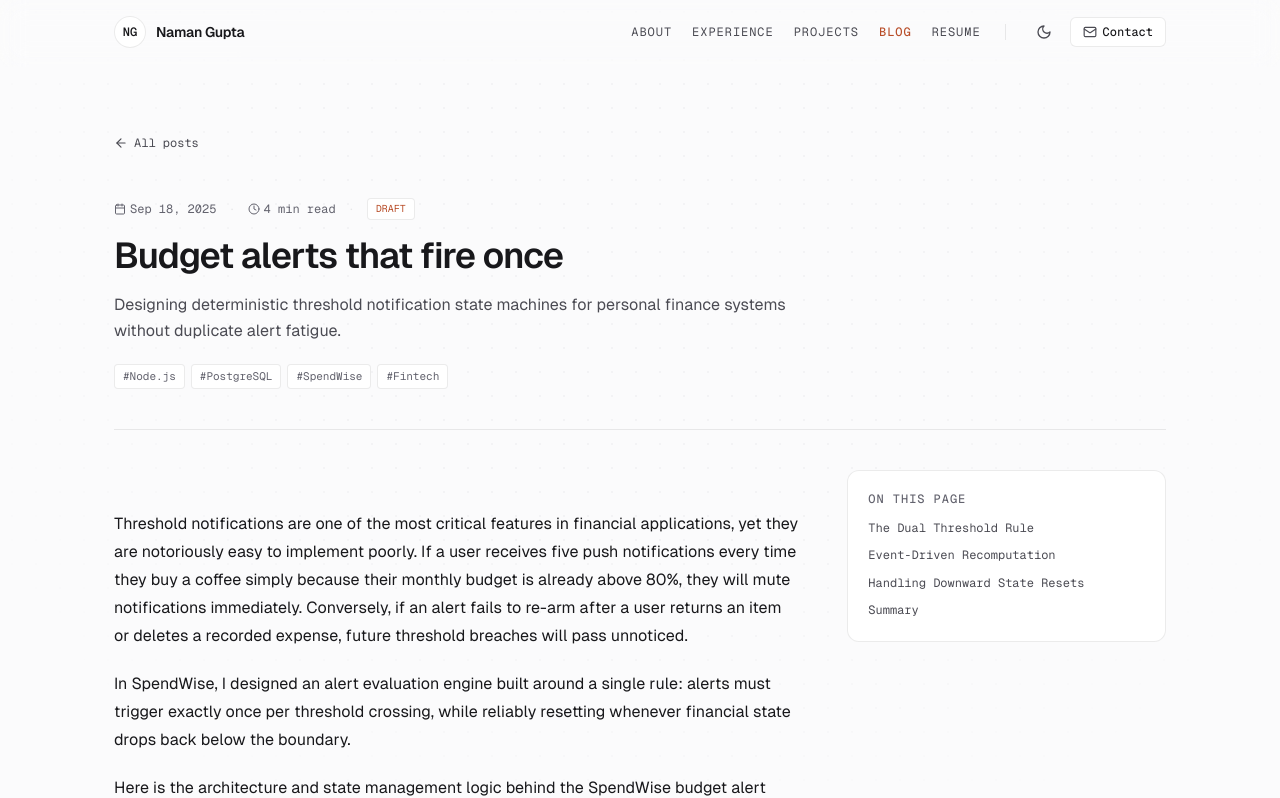
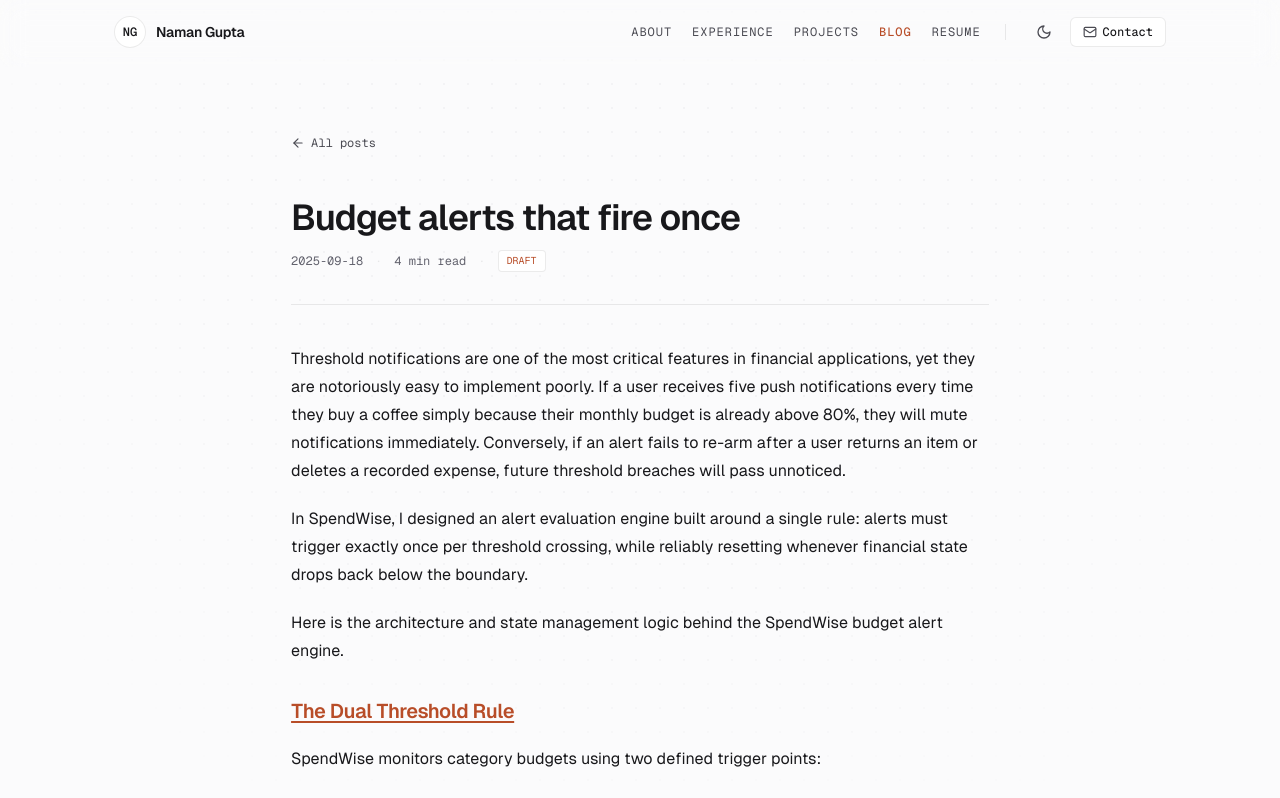
Before and after one commit to namangupta08/Portfolio, a Next.js app: page /blog/budget-alerts-that-fire-once in a window 1280 px wide. Shown: the top 798 px of the page. Built offline with nearby package versions, Linux system fonts and the light colour scheme.

Commit message:
feat(phase-5): simplify blog to clean single column and plain list layout

```diff
--- a/src/app/blog/[slug]/page.tsx
+++ b/src/app/blog/[slug]/page.tsx
@@ -3,8 +3,8 @@ import Link from "next/link";
 import { notFound } from "next/navigation";
 import type { Metadata } from "next";
 import { getPostBySlug, getAllPosts } from "@/lib/blog";
-import { ArrowLeft, ArrowRight, Calendar, Clock } from "lucide-react";
-import { CodeBlockCopyManager, ShareRow } from "@/app/components/BlogPostEnhancements";
+import { ArrowLeft, ArrowRight } from "lucide-react";
+import { CodeBlockCopyManager } from "@/app/components/BlogPostEnhancements";
 
 interface BlogPostPageProps {
   params: {
@@ -46,24 +46,10 @@ export default async function BlogPostPage({ params }: BlogPostPageProps) {
     notFound();
   }
 
-  const formatDate = (dateStr: string) => {
-    try {
-      const d = new Date(dateStr);
-      return d.toLocaleDateString("en-US", {
-        month: "short",
-        day: "numeric",
-        year: "numeric",
-      });
-    } catch {
-      return dateStr;
-    }
-  };
-
   return (
-    <div className="py-12 sm:py-16">
+    <article className="py-12 sm:py-16 max-w-[65ch] mx-auto space-y-10">
       <CodeBlockCopyManager />
 
-      <div className="space-y-10">
       {/* Back Link */}
       <div>
         <Link
@@ -75,18 +61,16 @@ export default async function BlogPostPage({ params }: BlogPostPageProps) {
         </Link>
       </div>
 
-        {/* Post Header */}
-        <div className="space-y-4 max-w-prose">
-          <div className="flex flex-wrap items-center gap-3 text-xs font-mono text-muted-dark">
-            <span className="inline-flex items-center gap-1">
-              <Calendar className="w-3 h-3" />
-              <span>{formatDate(post.date)}</span>
-            </span>
+      {/* Header: Title, Date, Reading time */}
+      <header className="space-y-3 border-b border-border pb-8">
+        <h1 className="text-3xl sm:text-4xl font-semibold tracking-[-0.03em] text-foreground leading-[1.2]">
+          {post.title}
+        </h1>
+
+        <div className="flex items-center gap-3 text-xs font-mono text-muted-dark">
+          <time dateTime={post.date}>{post.date}</time>
           <span className="text-border" aria-hidden="true">·</span>
-            <span className="inline-flex items-center gap-1">
-              <Clock className="w-3 h-3" />
           <span>{post.readingTime}</span>
-            </span>
           {post.draft && (
             <>
               <span className="text-border" aria-hidden="true">·</span>
@@ -96,66 +80,19 @@ export default async function BlogPostPage({ params }: BlogPostPageProps) {
             </>
           )}
         </div>
+      </header>
 
-          <h1 className="text-3xl sm:text-4xl font-semibold tracking-[-0.03em] text-foreground leading-[1.15]">
-            {post.title}
-          </h1>
-
-          <p className="text-base text-muted leading-relaxed">
-            {post.description}
-          </p>
-
-          {/* Tags */}
-          {post.tags.length > 0 && (
-            <div className="flex flex-wrap gap-1.5 pt-1">
-              {post.tags.map((tag) => (
-                <span
-                  key={tag}
-                  className="font-mono text-[11px] px-2 py-0.5 rounded-[4px] bg-surface border border-border text-muted-dark"
-                >
-                  #{tag}
-                </span>
-              ))}
-            </div>
-          )}
-        </div>
-
-        {/* Two-column layout with Sticky Table of Contents on desktop */}
-        <div className="grid grid-cols-1 lg:grid-cols-12 gap-12 items-start border-t border-border pt-10">
-          {/* Main Prose Content */}
-          <div className="lg:col-span-8 max-w-prose space-y-10">
-            {/* Mobile TOC */}
-            {post.toc.length >= 2 && (
-              <div className="block lg:hidden rounded-[10px] border border-border bg-surface p-4 space-y-2 text-xs">
-                <div className="font-mono uppercase tracking-[0.08em] text-muted-dark text-[11px] font-semibold">
-                  Table of Contents
-                </div>
-                <nav className="space-y-1.5">
-                  {post.toc.map((item) => (
-                    <a
-                      key={item.id}
-                      href={`#${item.id}`}
-                      className={`block text-muted hover:text-accent transition-colors ${
-                        item.level === 3 ? "pl-3 text-muted-dark" : ""
-                      }`}
-                    >
-                      {item.text}
-                    </a>
-                  ))}
-                </nav>
-              </div>
-            )}
-
+      {/* Post Prose Content with syntax highlighted code blocks */}
       <div
-              className="prose-content"
+        className="prose-content leading-[1.75]"
         dangerouslySetInnerHTML={{ __html: post.htmlContent }}
       />
 
-            {/* Social Share Row */}
-            <ShareRow title={post.title} slug={post.slug} />
-
       {/* Previous and Next Post Navigation */}
-            <div className="pt-6 flex flex-col sm:flex-row items-stretch justify-between gap-4 text-xs font-mono">
+      <nav
+        aria-label="Previous and Next Posts"
+        className="pt-10 border-t border-border flex flex-col sm:flex-row items-stretch justify-between gap-4 text-xs font-mono"
+      >
         {post.prevPost ? (
           <Link
             href={`/blog/${post.prevPost.slug}`}
@@ -189,32 +126,7 @@ export default async function BlogPostPage({ params }: BlogPostPageProps) {
         ) : (
           <div className="flex-1" />
         )}
-            </div>
-          </div>
-
-          {/* Desktop Sticky Table of Contents */}
-          {post.toc.length >= 2 && (
-            <aside className="hidden lg:block lg:col-span-4 sticky top-24 self-start p-5 rounded-[12px] border border-border bg-surface space-y-3">
-              <span className="font-mono uppercase tracking-[0.08em] text-muted-dark text-xs font-medium block">
-                On this page
-              </span>
-              <nav className="space-y-2 text-xs font-mono">
-                {post.toc.map((item) => (
-                  <a
-                    key={item.id}
-                    href={`#${item.id}`}
-                    className={`block text-muted hover:text-accent transition-colors leading-relaxed ${
-                      item.level === 3 ? "pl-3 text-muted-dark text-[11px]" : ""
-                    }`}
-                  >
-                    {item.text}
-                  </a>
-                ))}
       </nav>
-            </aside>
-          )}
-        </div>
-      </div>
-    </div>
+    </article>
   );
 }
--- a/src/app/components/Writing.tsx
+++ b/src/app/components/Writing.tsx
@@ -1,23 +1,14 @@
 import React from "react";
 import Link from "next/link";
-import { ArrowRight, Calendar, Clock } from "lucide-react";
+import { ArrowRight } from "lucide-react";
 import { PostMeta } from "@/lib/blog";
 
 export default function Writing({ posts }: { posts: PostMeta[] }) {
+  if (!posts || posts.length === 0) {
+    return null; // Completely hide the home section if there are no published posts
+  }
+
   const displayPosts = posts.slice(0, 3);
-
-  const formatDate = (dateStr: string) => {
-    try {
-      const d = new Date(dateStr);
-      return d.toLocaleDateString("en-US", {
-        month: "short",
-        day: "numeric",
-        year: "numeric",
-      });
-    } catch {
-      return dateStr;
-    }
-  };
 
   return (
     <section id="writing" className="py-[72px] lg:py-[112px] border-t border-border">
@@ -29,7 +20,7 @@ export default function Writing({ posts }: { posts: PostMeta[] }) {
               Writing
             </span>
             <h2 className="text-[2.25rem] font-semibold tracking-[-0.02em] text-foreground leading-tight mt-1">
-              Articles & analysis
+              Writing
             </h2>
           </div>
 
@@ -42,51 +33,26 @@ export default function Writing({ posts }: { posts: PostMeta[] }) {
           </Link>
         </div>
 
-        {/* 3 Latest Post Cards Grid */}
-        <div className="grid grid-cols-1 md:grid-cols-3 gap-4">
+        {/* 3 Latest Post Cards in plain style: date, title, one-line description, reading time */}
+        <div className="divide-y divide-border border-t border-b border-border">
           {displayPosts.map((post) => (
-            <Link
-              key={post.slug}
-              href={`/blog/${post.slug}`}
-              className="p-6 rounded-[14px] border border-border bg-surface card-hover flex flex-col justify-between group focus-visible:outline-none focus-visible:ring-2 focus-visible:ring-accent"
-            >
-              <div className="space-y-3">
-                {/* Meta: Date & Reading Time */}
-                <div className="flex items-center gap-3 text-xs font-mono text-muted-dark">
-                  <span className="inline-flex items-center gap-1">
-                    <Calendar className="w-3 h-3" />
-                    <span>{formatDate(post.date)}</span>
-                  </span>
-                  <span className="text-border" aria-hidden="true">·</span>
-                  <span className="inline-flex items-center gap-1">
-                    <Clock className="w-3 h-3" />
-                    <span>{post.readingTime}</span>
-                  </span>
+            <article key={post.slug} className="py-5 group">
+              <Link
+                href={`/blog/${post.slug}`}
+                className="block space-y-1.5 focus-visible:outline-none focus-visible:ring-2 focus-visible:ring-accent rounded"
+              >
+                <div className="flex flex-col sm:flex-row sm:items-baseline sm:justify-between gap-1 text-xs font-mono text-muted-dark">
+                  <time dateTime={post.date}>{post.date}</time>
+                  <span>{post.readingTime}</span>
                 </div>
-
-                {/* Title */}
-                <h3 className="font-semibold text-base text-foreground group-hover:text-accent transition-colors leading-snug">
+                <h3 className="font-semibold text-base sm:text-lg text-foreground group-hover:text-accent transition-colors leading-snug">
                   {post.title}
                 </h3>
-
-                {/* Description */}
-                <p className="text-xs text-muted leading-relaxed line-clamp-3">
+                <p className="text-sm text-muted leading-relaxed line-clamp-2">
                   {post.description}
                 </p>
-              </div>
-
-              {/* Tags row */}
-              <div className="pt-4 mt-4 border-t border-border/50 flex flex-wrap gap-1">
-                {post.tags.slice(0, 3).map((tag) => (
-                  <span
-                    key={tag}
-                    className="font-mono text-[10px] px-1.5 py-0.5 rounded-[4px] bg-surface-subtle border border-border/60 text-muted-dark"
-                  >
-                    {tag}
-                  </span>
-                ))}
-              </div>
-            </Link>
+              </Link>
+            </article>
           ))}
         </div>
       </div>
```
Also changed, not shown: src/app/blog/page.tsx (+33 -8 lines). Lines whose indentation alone changed are shown as unchanged.
